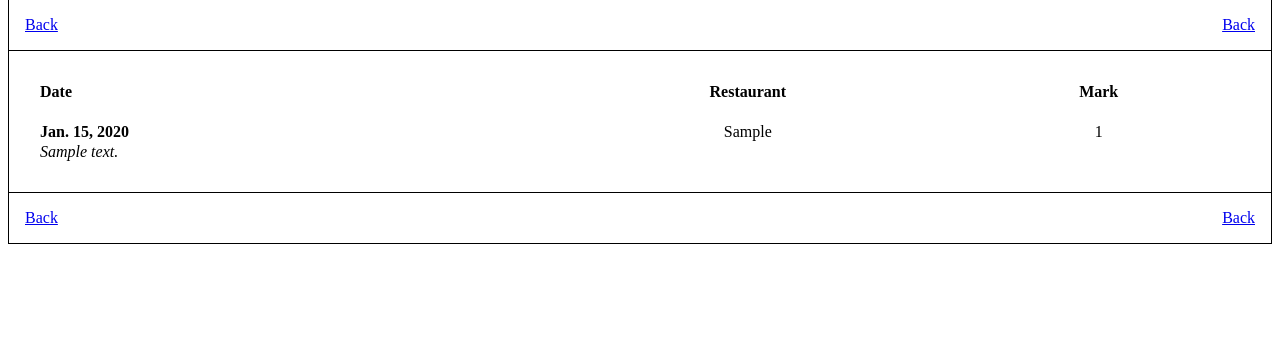
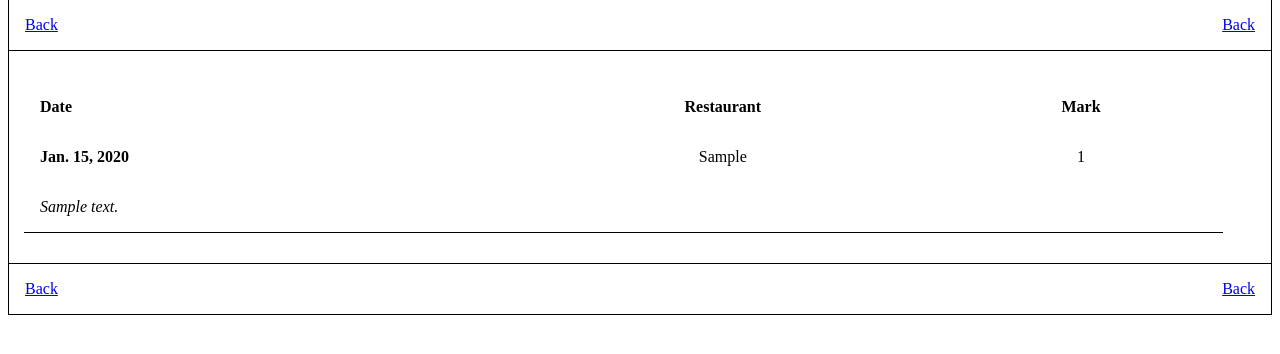
Before and after one commit to danieleceoldo/restaurant-poll, a Django app: page /polls/feedback_history/ in a window 1280 px wide. Shown: the part 90-444 px from the top of the page. Run offline with Django 3.2, Linux system fonts and the light colour scheme; tables that the repository leaves empty hold one stand-in row (values such as "Sample post").

Commit message:
Improvements on feedback history table

```diff
--- a/polls/templates/polls/feedback_history.html
+++ b/polls/templates/polls/feedback_history.html
@@ -63,7 +63,7 @@
             table, th, td {
                 border-collapse: collapse;
                 margin-bottom: -1px;
-                padding-left: 1em;
+                padding: 1em;
                 text-align: center;
             }
         </style>
@@ -100,15 +100,12 @@
                     </tr>
                 {% for feedback in feedback_list %}
                     <tr>
-                         <td colspan="3">&nbsp;</td>
-                    </tr>
-                    <tr>
                         <td style="text-align: left"><strong>{{ feedback.ballot.date }}</strong></td>
                         <td>{{ feedback.ballot.winner }}</td>
                         <td>{{ feedback.mark }}</td>
                     </tr>
-                    <tr>
-                         <td colspan="3" style="text-align: left;"><em>{{ feedback.comment }}</em></td>
+                    <tr style="border-bottom: 1pt solid black;">
+                        <td colspan="3" style="text-align: left;"><em>{{ feedback.comment }}</em></td>
                     </tr>
                 {% endfor %}
                 </table>
```
